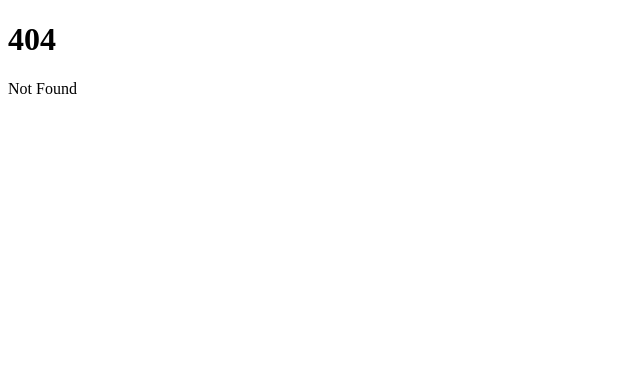
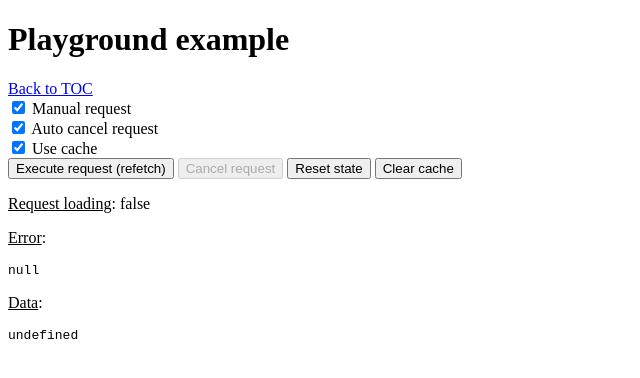
Before and after one commit to itsEzz/svelte-axios-plus, a SvelteKit app: page /playground in a window 1280 px wide. Before the commit this address had no page. Shown: the top 378 px of the page, without its empty margins (0-640 px from the left). Built offline with nearby package versions, Linux system fonts and the light colour scheme.

Commit message:
Added playground example

```diff
--- /dev/null
+++ b/src/routes/playground/+page.svelte
@@ -0,0 +1,48 @@
+<script lang="ts">
+	import axiosPlus, { clearCache } from '$lib/index.js';
+	import { isAxiosError, isCancel } from 'axios';
+
+	let manual: boolean = true;
+	let autoCancel: boolean = true;
+	let useCache: boolean = true;
+
+	$: [{ loading, data, error, response }, refetch, cancel, reset] = axiosPlus(
+		'https://reqres.in/api/users?delay=1',
+		{ manual, autoCancel, useCache }
+	);
+
+	$: if ($response) console.log('Raw response', $response);
+
+	async function execRefetch() {
+		try {
+			await refetch(undefined, { useCache });
+		} catch (error) {
+			if (isAxiosError(error) && isCancel(error)) {
+				console.log('Request has been canceled');
+				return;
+			}
+			console.error(error);
+		}
+	}
+</script>
+
+<h1>Playground example</h1>
+<a href="/">Back to TOC</a>
+<br />
+<input type="checkbox" id="manual" name="manual" bind:checked={manual} />
+<label for="manual"> Manual request</label><br />
+<input type="checkbox" id="autoCancel" name="autoCancel" bind:checked={autoCancel} />
+<label for="autoCancel"> Auto cancel request</label><br />
+<input type="checkbox" id="useCache" name="useCache" bind:checked={useCache} />
+<label for="useCache"> Use cache</label><br />
+
+<button on:click={() => execRefetch()}>Execute request (refetch)</button>
+<button on:click={() => cancel()} disabled={!$loading}>Cancel request</button>
+<button on:click={() => reset()} disabled={$loading}>Reset state</button>
+<button on:click={() => clearCache()} disabled={$loading}>Clear cache</button>
+
+<p><u>Request loading</u>: {$loading}</p>
+<p><u>Error</u>:</p>
+<pre>{JSON.stringify($error, null, 2)}</pre>
+<p><u>Data</u>:</p>
+<pre>{JSON.stringify($data, null, 2)}</pre>
--- /dev/null
+++ b/src/routes/playground/+page.ts
@@ -0,0 +1 @@
+export const ssr = false;
```
